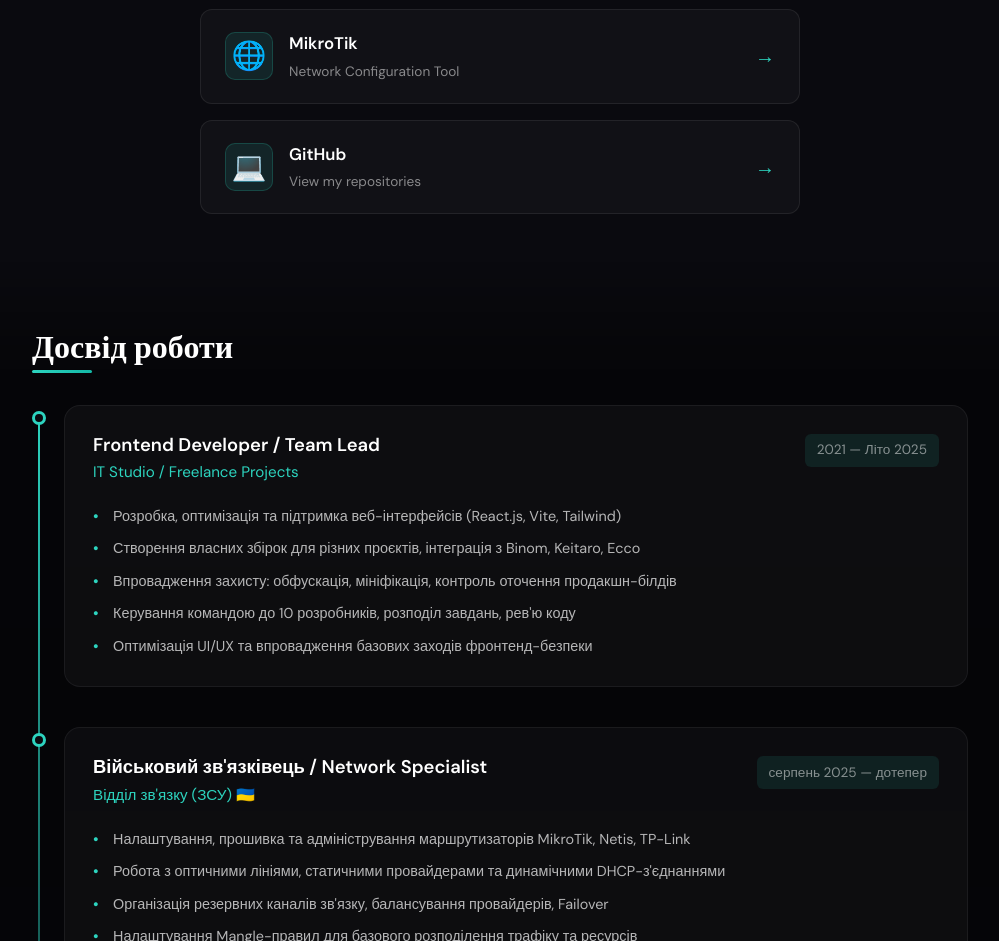
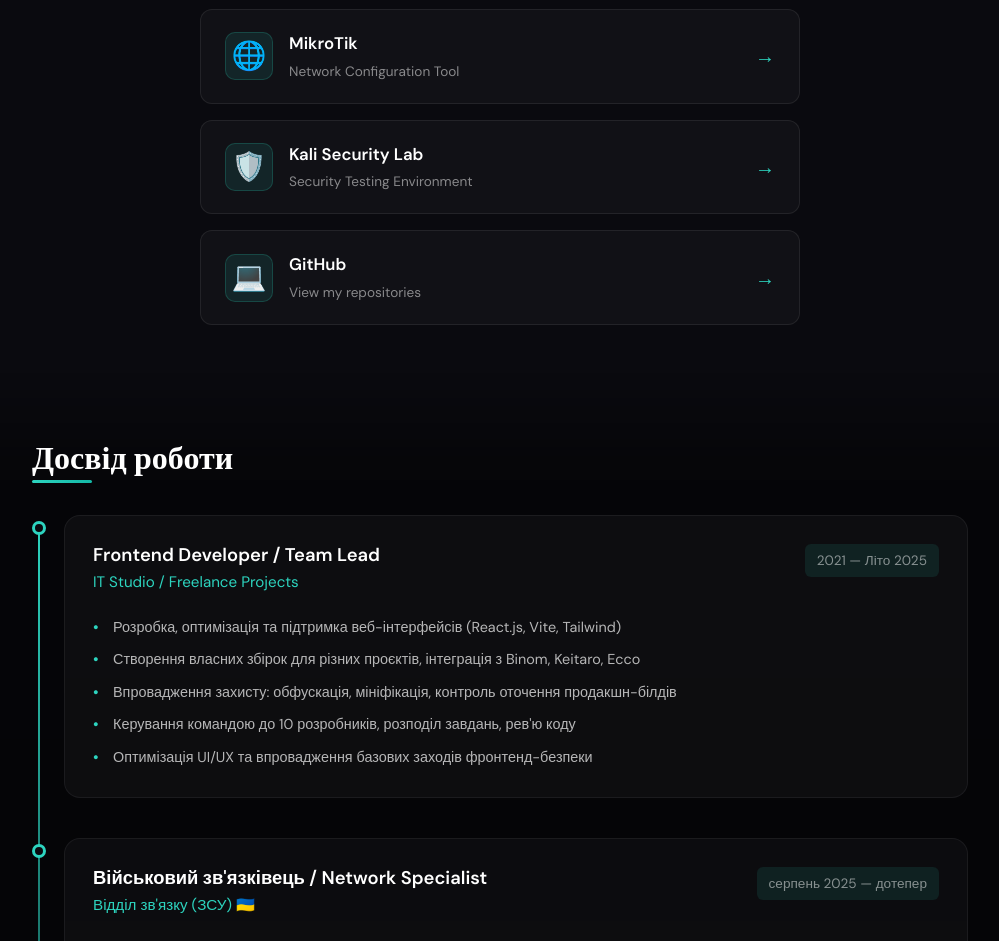
Before and after one commit to AlexMaxeven/resume, a React (Vite) app: page /resume/about in a window 1280 px wide. Shown: the part 1420-2361 px from the top of the page, without its empty margins (140-1139 px from the left). Built offline with nearby package versions, Linux system fonts and the light colour scheme; a web font is replaced by a local one.

Commit message:
add kali pages - link

```diff
--- a/src/pages/About/About.jsx
+++ b/src/pages/About/About.jsx
@@ -216,6 +216,20 @@
             </a>
 
             <a
+              href="https://alexmaxeven.github.io/kali/"
+              target="_blank"
+              rel="noopener noreferrer"
+              className={styles.projectLink}
+            >
+              <span className={styles.projectIcon}>🛡️</span>
+              <span className={styles.projectText}>
+                <span className={styles.projectTitle}>Kali Security Lab</span>
+                <span className={styles.projectSubtitle}>Security Testing Environment</span>
+              </span>
+              <span className={styles.projectArrow}>→</span>
+            </a>
+
+            <a
               href="https://github.com/AlexMaxeven"
               target="_blank"
               rel="noopener noreferrer"
--- a/src/pages/Home/Home.jsx
+++ b/src/pages/Home/Home.jsx
@@ -484,6 +484,20 @@
             </a>
 
             <a
+              href="https://alexmaxeven.github.io/kali/"
+              target="_blank"
+              rel="noopener noreferrer"
+              className={styles.projectLink}
+            >
+              <span className={styles.projectIcon}>🛡️</span>
+              <span className={styles.projectText}>
+                <span className={styles.projectTitle}>Kali Security Lab</span>
+                <span className={styles.projectSubtitle}>Security Testing Environment</span>
+              </span>
+              <span className={styles.projectArrow}>→</span>
+            </a>
+
+            <a
               href="https://github.com/AlexMaxeven"
               target="_blank"
               rel="noopener noreferrer"
```
